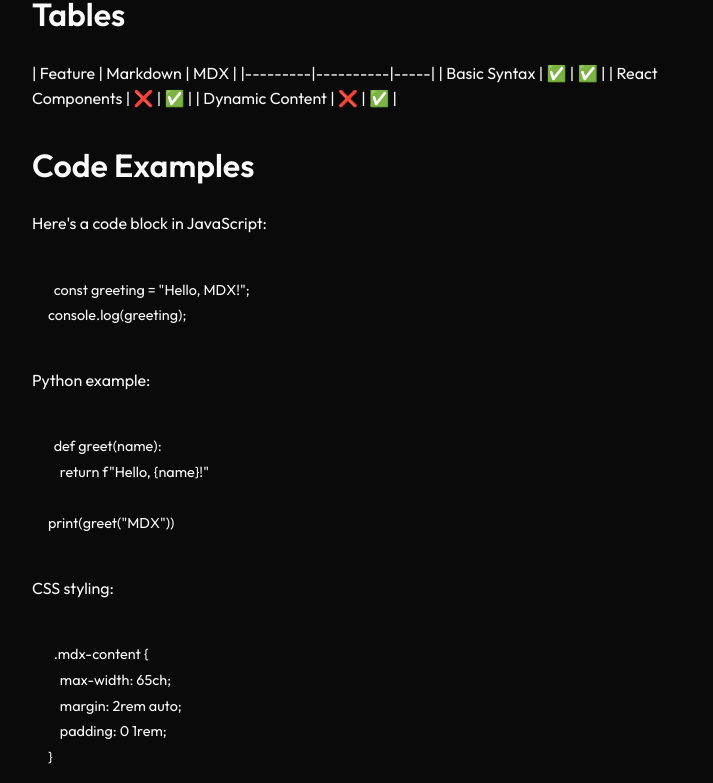
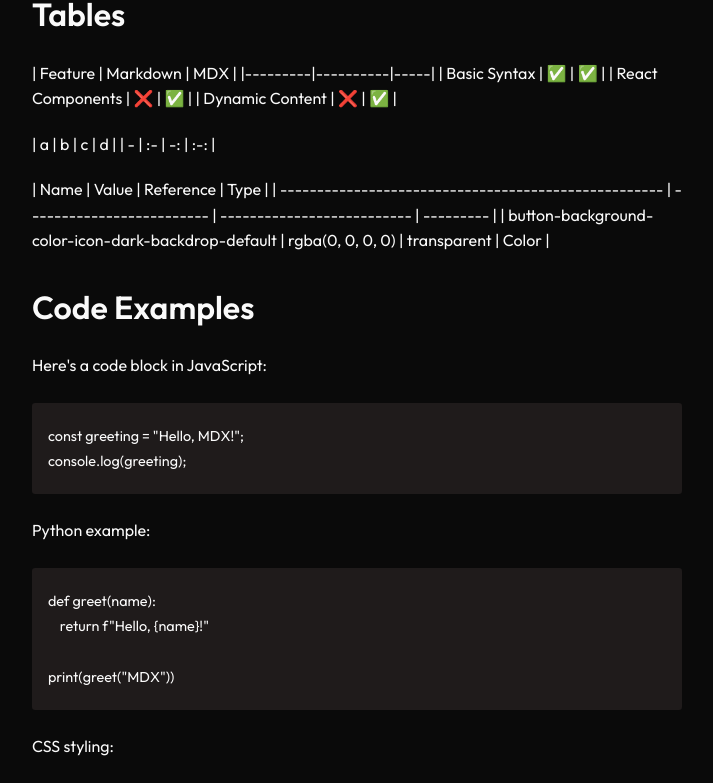
Before and after one commit to b-rucel/brucelim.com, a Next.js app: page /blog/hello-world in a window 1280 px wide. Shown: the part 693-1476 px from the top of the page, without its empty margins (283-996 px from the left). Built offline with nearby package versions, Linux system fonts and the light colour scheme.

Commit message:
some code block styling

```diff
--- a/app/blog/hello-world/page.mdx
+++ b/app/blog/hello-world/page.mdx
@@ -27,6 +27,13 @@ This is a list in markdown:
 | Basic Syntax | ✅ | ✅ |
 | React Components | ❌ | ✅ |
 | Dynamic Content | ❌ | ✅ |
+
+| a | b  |  c |  d  |
+| - | :- | -: | :-: |
+
+| Name                                                 | Value                     | Reference                  | Type      |
+| ---------------------------------------------------- | ------------------------- | -------------------------- | --------- |
+| button-background-color-icon-dark-backdrop-default   | rgba(0, 0, 0, 0)          | transparent                | Color     |
 
 ## Code Examples
 
--- a/app/styles/mdx.css
+++ b/app/styles/mdx.css
@@ -61,23 +61,47 @@
   color: var(--color-primary-foreground);
 }
 
+
+
 /* Code blocks */
 .mdx-content pre {
-  background: var(--color-card);
-  padding: 1rem;
-  border-radius: 0.5rem;
+  background: rgba(210, 180, 180, 0.1);
+  padding: 1.25rem 1rem;
+  border-radius: 0.2rem;
   overflow-x: auto;
   margin: 1.5rem 0;
-  font-family: var(--font-outfit);
+  font-family: var(--font-mono);
+  border: 1px solid var(--color-border);
 }
 
 .mdx-content code {
-  font-family: var(--font-outfit);
+  font-family: var(--font-mono);
   font-size: 0.9em;
+}
+
+/* Inline code */
+.mdx-content :not(pre) > code {
   padding: 0.2em 0.4em;
   background: var(--color-card);
   border-radius: 0.25rem;
+  border: 1px solid var(--color-border);
 }
+
+/* Language badge for code blocks */
+.mdx-content pre[data-language]::before {
+  content: attr(data-language);
+  display: block;
+  margin-bottom: 0.75rem;
+  font-size: 0.75rem;
+  text-transform: uppercase;
+  color: var(--color-muted-foreground);
+  font-family: var(--font-sans);
+  letter-spacing: 0.05em;
+}
+
+
+
+
 
 /* Blockquotes */
 .mdx-content blockquote {
```
